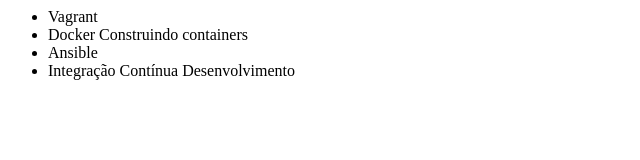
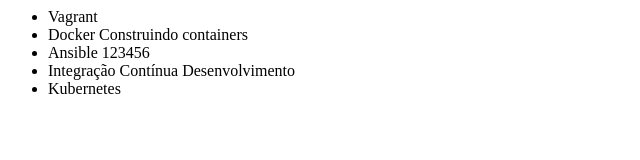
Before and after one commit to DanielPFerreira/alura-git, a plain HTML site: page index.html in a window 1280 px wide. Shown: the whole page, without its empty margins (0-640 px from the left). Drawn offline with Linux system fonts and the light colour scheme.

Commit message:
Curso kubernetes

```diff
--- a/index.html
+++ b/index.html
@@ -8,8 +8,11 @@
 	<ul>
 		<li>Vagrant</li>
 		<li>Docker Construindo containers</li>
-		<li>Ansible</li>
+		<li>Ansible 123456</li>
 		<li>Integração Contínua Desenvolvimento</li>
+		<li>Kubernetes</li>
+
+
 	</ul>
 </body>
 </html>
```
